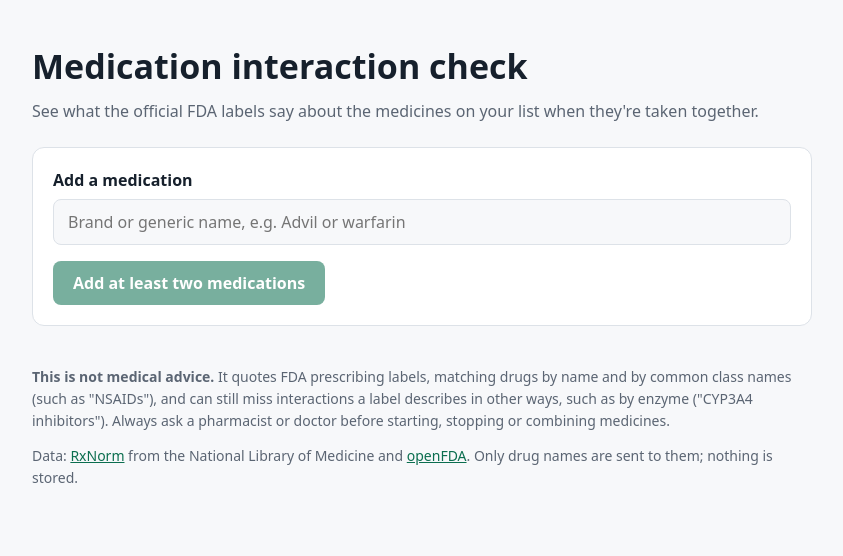
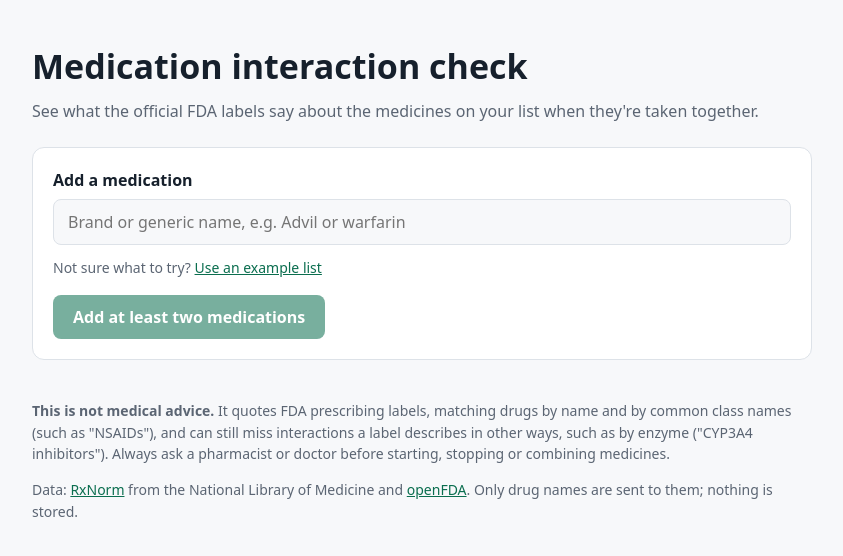
Before and after one commit to Mdjamilh/rx-interaction-checker, a React (Vite) app: page / in a window 1280 px wide. Shown: the top 556 px of the page, without its empty margins (218-1061 px from the left). Built offline with nearby package versions, Linux system fonts and the light colour scheme.

Commit message:
feat(ui): copy a plain-text summary and try an example list

```diff
--- a/src/App.tsx
+++ b/src/App.tsx
@@ -4,6 +4,7 @@ import { DrugSearch } from "./components/DrugSearch";
 import { Results } from "./components/Results";
 import { classesFor, ingredientsFor, labelFor, type Label } from "./lib/api";
 import { checkPairs, type Medication, type PairResult } from "./lib/interactions";
+import { plainSummary } from "./lib/summary";
 
 /** The list lives in the URL (?meds=Advil,warfarin), so a check can be shared or bookmarked. */
 function readList(): string[] {
@@ -19,6 +20,27 @@ function writeList(names: string[]) {
 }
 
 type State = { status: "idle" } | { status: "checking" } | { status: "done"; pairs: PairResult[]; labels: Map<string, Label>; missing: string[] } | { status: "error"; message: string };
+
+function CopySummary({ text }: { text: string }) {
+  const [copied, setCopied] = useState(false);
+  return (
+    <button
+      type="button"
+      className="secondary"
+      onClick={() =>
+        void navigator.clipboard.writeText(text).then(() => {
+          setCopied(true);
+          setTimeout(() => setCopied(false), 2000);
+        })
+      }
+    >
+      {copied ? "Copied" : "Copy a summary for your pharmacist"}
+    </button>
+  );
+}
+
+/** A list with well-documented interactions, so the tool can be tried in one click. */
+const EXAMPLE = ["Coumadin", "Advil", "clarithromycin", "Lipitor"];
 
 export default function App() {
   const [names, setNames] = useState<string[]>(readList);
@@ -78,6 +100,14 @@ export default function App() {
             ))}
           </ul>
         )}
+        {names.length === 0 && (
+          <p className="example">
+            Not sure what to try?{" "}
+            <button type="button" className="link" onClick={() => setNames(EXAMPLE)}>
+              Use an example list
+            </button>
+          </p>
+        )}
         <button type="button" className="primary" disabled={names.length < 2 || state.status === "checking"} onClick={() => void check()}>
           {state.status === "checking" ? "Reading labels…" : names.length < 2 ? "Add at least two medications" : `Check ${names.length} medications`}
         </button>
@@ -93,6 +123,7 @@ export default function App() {
           <>
             {state.missing.length > 0 && <p className="warn">Not recognized, so not checked: {state.missing.join(", ")}.</p>}
             <Results pairs={state.pairs} labels={state.labels} />
+            <CopySummary text={plainSummary(state.pairs, state.labels)} />
           </>
         )}
       </div>
--- a/src/index.css
+++ b/src/index.css
@@ -234,3 +234,31 @@ footer {
   overflow: hidden;
   clip-path: inset(50%);
 }
+
+.secondary {
+  margin-top: 20px;
+  height: 40px;
+  padding: 0 16px;
+  border: 1px solid var(--border);
+  border-radius: 8px;
+  background: var(--surface);
+  color: var(--text);
+  font: inherit;
+  cursor: pointer;
+}
+
+.example {
+  margin: 12px 0 0;
+  color: var(--muted);
+  font-size: 14px;
+}
+
+button.link {
+  padding: 0;
+  border: 0;
+  background: none;
+  color: var(--accent);
+  font: inherit;
+  text-decoration: underline;
+  cursor: pointer;
+}
```
Also changed, not shown: 1 other file (tests, documents, lock files or other folders).
